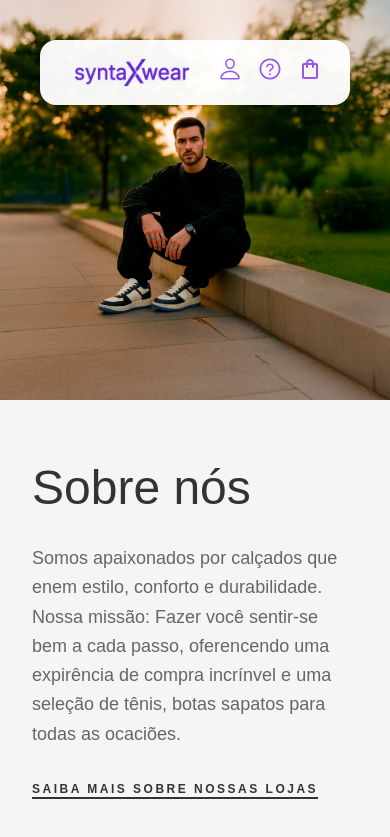
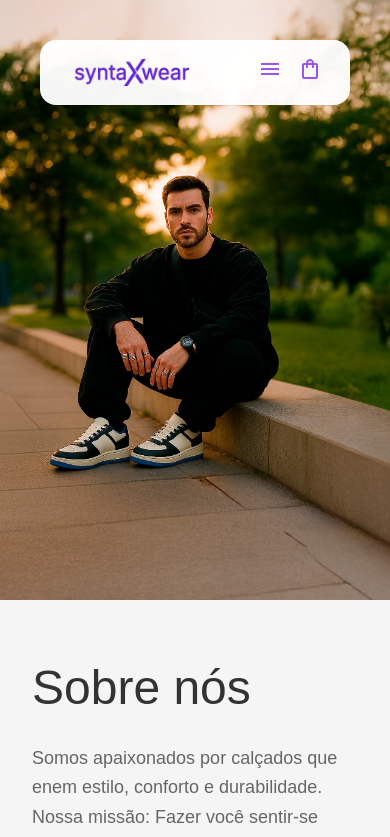
Before and after one commit to Yonamine-Fernando/syntax-waer-app, a React (Vite) app: page /about in a window 390 px wide. Shown: the top 837 px of the page. Built offline with nearby package versions, Linux system fonts and the light colour scheme.

Commit message:
feat: add menuBurguer

```diff
--- a/src/components/Header/index.tsx
+++ b/src/components/Header/index.tsx
@@ -3,6 +3,18 @@ import { AiOutlineQuestionCircle } from "react-icons/ai";
 import { IoPersonOutline } from "react-icons/io5";
 import { Link } from "@tanstack/react-router";
 import { ShoppingBag } from "../ShoppingBag";
+import { MenuMobile } from "../MenuMobile";
+
+export interface NavLinks {
+  name: string;
+  href: string;
+}
+
+const navLinks: NavLinks[] = [
+  { name: "Masculino", href: "/products" },
+  { name: "Feminino", href: "/products" },
+  { name: "Outlet", href: "/products" },
+];
 
 export const Header = () => {
   return (
@@ -13,37 +25,35 @@ export const Header = () => {
             <img className="w-32 md:w-36" src={Logo} alt="Logo SyntaxWaer" />
           </Link>
 
-          <nav className="hidden md:block">
+          <nav className="hidden lg:block">
             <ul className="flex gap-10">
-              <li>
-                <a href="#">Masculino</a>
-              </li>
-              <li>
-                <a href="#">Feminino</a>
-              </li>
-              <li>
-                <a href="#">Outlet</a>
-              </li>
+              {navLinks.map((link) => (
+                <li className="hover:underline" key={link.name}>
+                  <Link to={link.href} key={link.name}>
+                    {link.name}
+                  </Link>
+                </li>
+              ))}
             </ul>
           </nav>
 
           <nav>
             <ul className="flex gap-4 md:gap-10">
-              <li className="hidden md:block">
+              <li className="hidden lg:block hover:underline">
                 <Link to="/our-stores">Nossas Lojas</Link>
               </li>
-              <li className="hidden md:block">
-                <Link to="/about">Sobre</Link>
+              <li className="lg:hidden">
+                <MenuMobile navLinks={navLinks} />
               </li>
-              <li>
+              <li className="hidden lg:block">
                 <a href="#">
                   <IoPersonOutline className="text-2xl text-[#9856EF]" />
                 </a>
               </li>
-              <li>
-                <a href="#">
+              <li className="hidden lg:block">
+                <Link to="/about">
                   <AiOutlineQuestionCircle className="text-2xl text-[#9856EF]" />
-                </a>
+                </Link>
               </li>
               <li>
                 <ShoppingBag />
--- /dev/null
+++ b/src/components/MenuMobile/index.tsx
@@ -0,0 +1,74 @@
+import { Link } from "@tanstack/react-router";
+import { useState } from "react";
+import { FaRegUserCircle } from "react-icons/fa";
+import { MdOutlineMenu } from "react-icons/md";
+import type { NavLinks } from "../Header";
+
+interface MenuMobileProps {
+  navLinks: NavLinks[];
+}
+
+export const MenuMobile = ({ navLinks }: MenuMobileProps) => {
+  const [menuIsOpen, setMenuIsOpen] = useState<boolean>(false);
+
+  return (
+    <>
+      <button className="cursor-pointer relative" onClick={() => setMenuIsOpen(!menuIsOpen)}>
+        <MdOutlineMenu className="text-2xl text-[#9856EF]" />
+      </button>
+
+      <div
+        className={`${menuIsOpen ? "bg-black/60 visible" : "bg-transparent invisible"} fixed top-0 bottom-0 left-0 right-0 z-30`}
+        onClick={() => setMenuIsOpen(!menuIsOpen)}
+      >
+        <div
+          className={`${menuIsOpen ? "translate-x" : "-translate-x-full"} absolute top-0 bottom-0 bg-white pt-6 transition-all duration-500 ease-in-out w-[60%]`}
+          onClick={(e) => e.stopPropagation()}
+        >
+          <header className="bg-black flex items-center py-5 px-5">
+            <nav className="flex justify-between w-full gap-3">
+              <Link className="text-white flex items-center gap-3 hover:text-accent-hover" to="/sign-in">
+                <FaRegUserCircle className="h-6 w-6" />
+                <p>Olá faça seu login</p>
+              </Link>
+              <button
+                className=" text-white text-xl font-bold cursor-pointer hover:text-red-500"
+                onClick={() => setMenuIsOpen(!menuIsOpen)}
+              >
+                X
+              </button>
+            </nav>
+          </header>
+          <ul className=" p-4 overflow-y-auto scrollbar-hide h-[calc(100%-140px)] flex flex-col gap-3">
+            {navLinks.map((link) => (
+              <Link
+                className="hover:underline"
+                to={link.href}
+                key={link.name}
+                onClick={() => setMenuIsOpen(!menuIsOpen)}
+              >
+                {link.name}
+              </Link>
+            ))}
+            <li>
+              <Link className="hover:underline" to="/our-stores" onClick={() => setMenuIsOpen(!menuIsOpen)}>
+                Nossas Lojas
+              </Link>
+            </li>
+            <li>
+              <Link className="hover:underline" to="/about" onClick={() => setMenuIsOpen(!menuIsOpen)}>
+                Sobre
+              </Link>
+            </li>
+          </ul>
+
+          <footer className=" absolute bottom-0 w-full h-25 p-3">
+            <button className="w-full h-full bg-black text-white rounded-sm cursor-pointer hover:bg-gray-800">
+              Logout
+            </button>
+          </footer>
+        </div>
+      </div>
+    </>
+  );
+};
--- a/src/components/ShoppingBag/index.tsx
+++ b/src/components/ShoppingBag/index.tsx
@@ -6,8 +6,6 @@ import { BagContext } from "../../contexts/BagContext";
 export const ShoppingBag = () => {
   const [cartIsOpen, setCartIsOpen] = useState<boolean>(false);
   const { bag, remove, increment, decrement } = useContext(BagContext);
-
-  console.log("item no na sacola:", bag);
 
   return (
     <>
@@ -25,7 +23,7 @@ export const ShoppingBag = () => {
         onClick={() => setCartIsOpen(!cartIsOpen)}
       >
         <div
-          className={`${cartIsOpen ? "translate-x" : "translate-x-full"} absolute top-0 right-0 bottom-0 bg-white pt-6 transition-all duration-500 ease-in-out w-75 md:w-[30%]`}
+          className={`${cartIsOpen ? "translate-x" : "translate-x-full"} absolute top-0 right-0 bottom-0 bg-white pt-6 transition-all duration-500 ease-in-out w-[60%] md:w-[40%]`}
           onClick={(e) => e.stopPropagation()}
         >
           <header className="flex items-center justify-between px-5 ">
--- a/src/pages/_app/about/index.tsx
+++ b/src/pages/_app/about/index.tsx
@@ -8,7 +8,7 @@ export const Route = createFileRoute("/_app/about/")({
 function RouteComponent() {
   return (
     <section className="flex flex-col md:flex-row items-center md:h-screen">
-      <div className="h-100 md:h-full md:w-1/2">
+      <div className="h-150 md:h-full md:w-1/2">
         <img className="size-full object-cover" src={bannerAbout} alt="Banner homem sentado com o tênis da marca" />
       </div>
 
```
